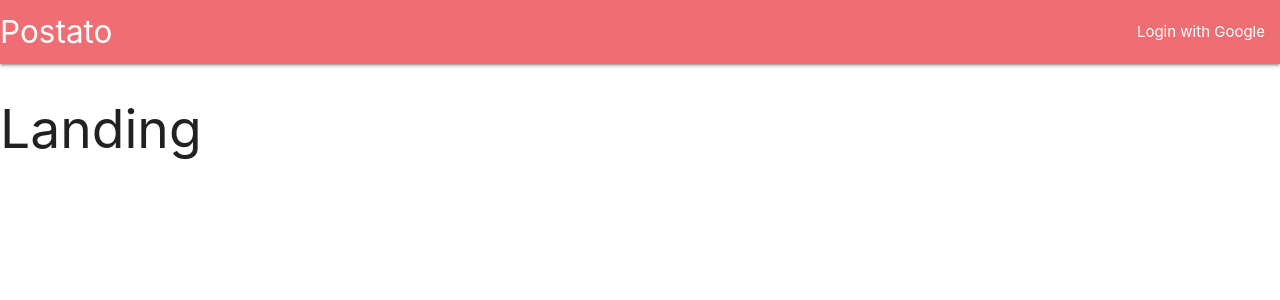
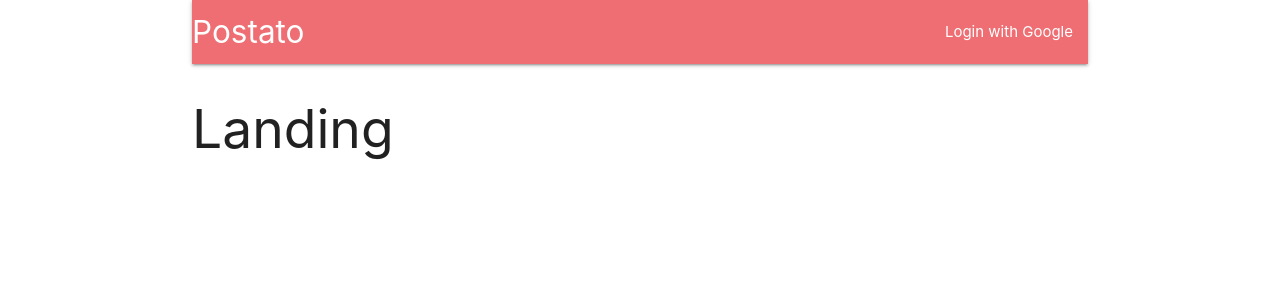
Before and after one commit to Carlado/Postato, a React (Create React App) app in the folder client/: page / in a window 1280 px wide. Shown: the top 300 px of the page. Built offline with nearby package versions, Linux system fonts and the light colour scheme.

Commit message:
Add fetch user action

```diff
--- a/client/package.json
+++ b/client/package.json
@@ -7,6 +7,7 @@
 		"@testing-library/jest-dom": "^4.2.4",
 		"@testing-library/react": "^9.4.0",
 		"@testing-library/user-event": "^7.2.1",
+		"axios": "^0.19.2",
 		"http-proxy-middleware": "^0.20.0",
 		"materialize-css": "^1.0.0",
 		"react": "^16.12.0",
@@ -14,7 +15,8 @@
 		"react-redux": "^7.2.0",
 		"react-router-dom": "^5.1.2",
 		"react-scripts": "3.3.1",
-		"redux": "^4.0.5"
+		"redux": "^4.0.5",
+		"redux-thunk": "^2.3.0"
 	},
 	"scripts": {
 		"start": "react-scripts start",
--- /dev/null
+++ b/client/src/actions/types.js
@@ -0,0 +1 @@
+export const FETCH_USER = 'fetch_user';
--- a/client/src/components/App.js
+++ b/client/src/components/App.js
@@ -8,7 +8,7 @@
 
 const App = () => {
 	return (
-		<div>
+		<div className="container">
 			<BrowserRouter>
 				<div>
 					<Header />
--- a/client/src/index.js
+++ b/client/src/index.js
@@ -3,11 +3,12 @@
 import ReactDOM from 'react-dom';
 import { Provider } from 'react-redux';
 import { createStore, applyMiddleware } from 'redux';
+import reduxThunk from 'redux-thunk';
 
 import App from './components/App';
 import reducers from './reducers';
 
-const store = createStore(reducers, {}, applyMiddleware());
+const store = createStore(reducers, {}, applyMiddleware(reduxThunk));
 
 ReactDOM.render(
 	<Provider store={store}>
```
Also changed, not shown: client/src/actions/index.js (added, +8 -0 lines), 1 other file (tests, documents, lock files or other folders).
